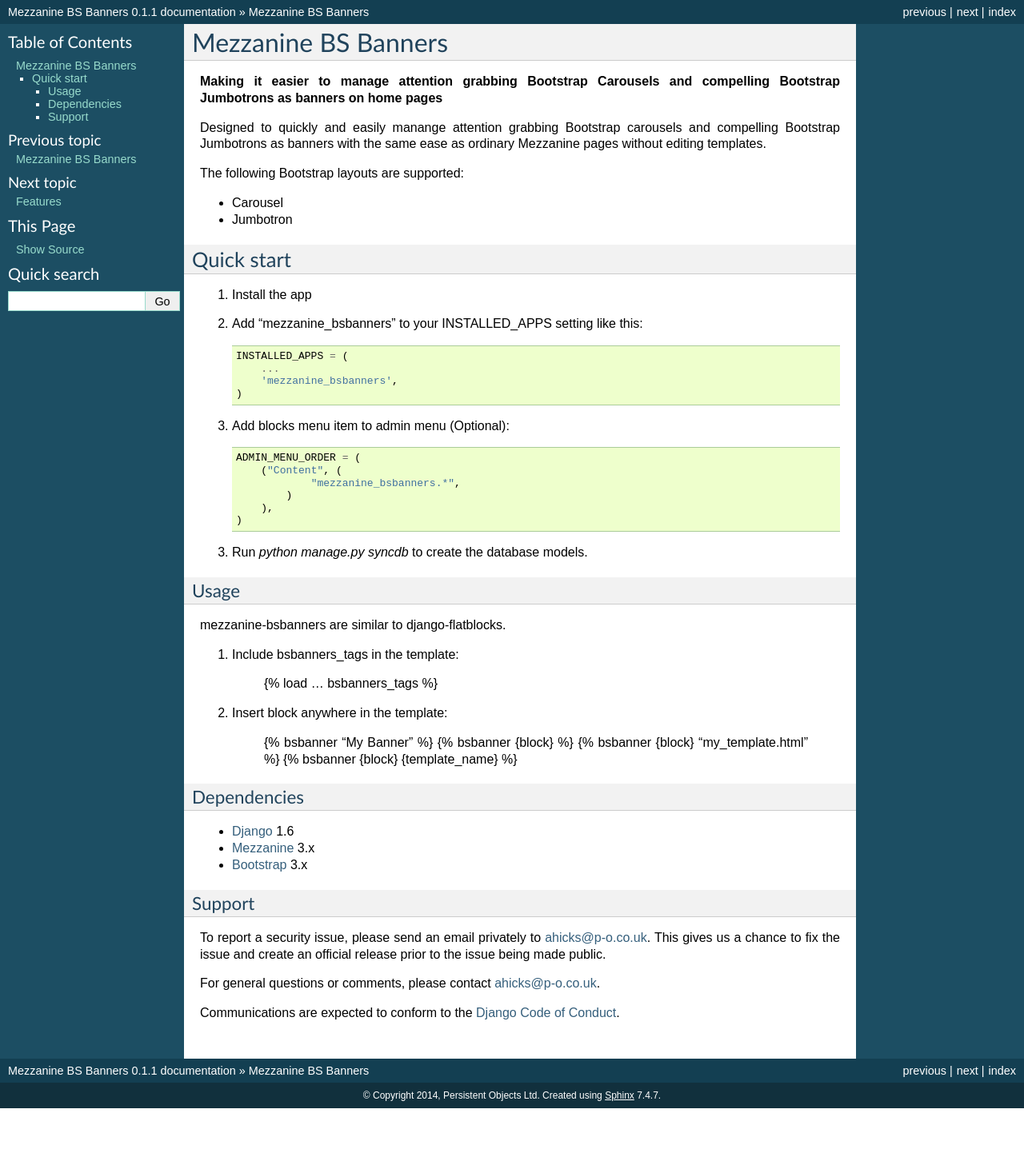
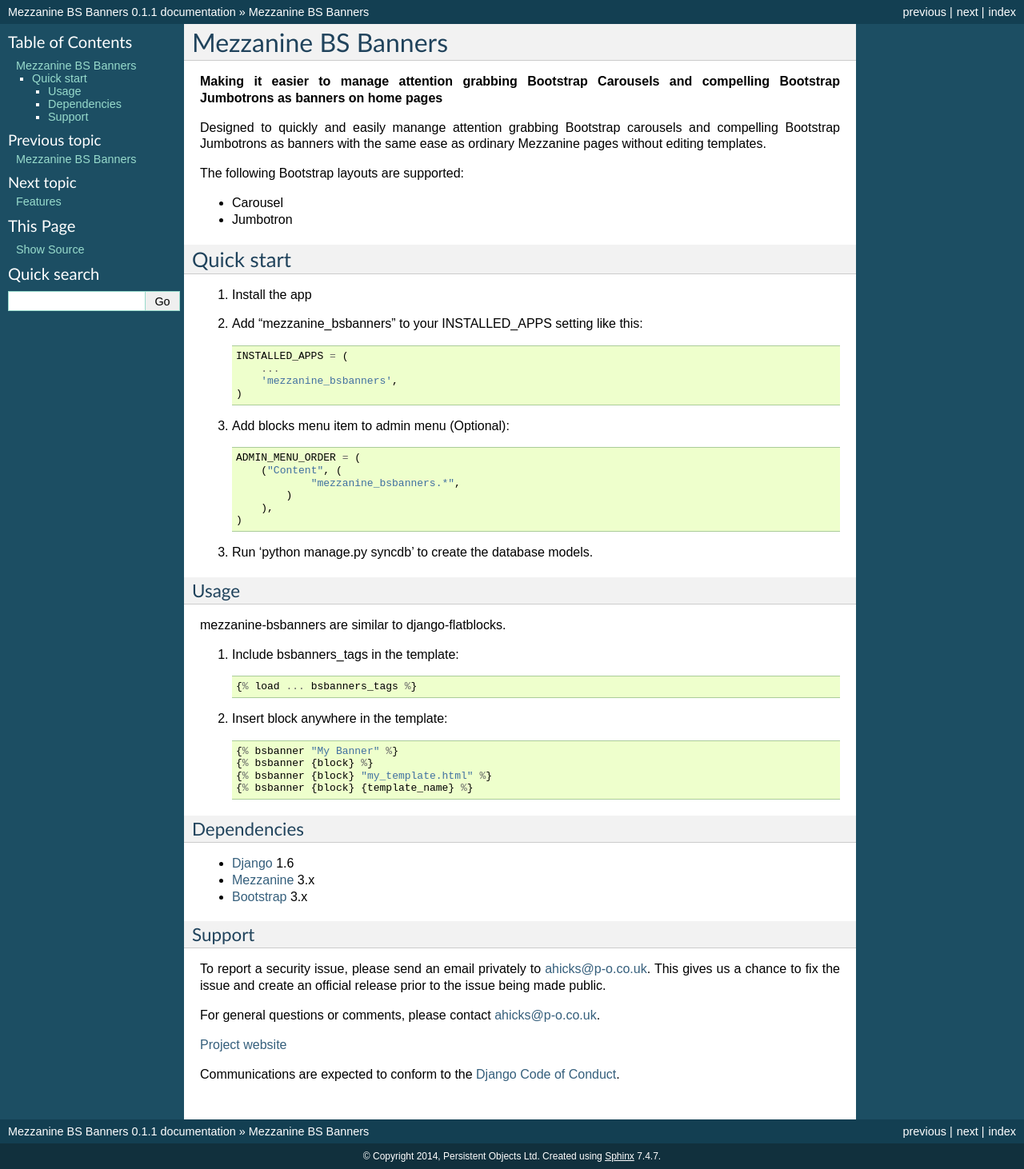
Before and after one commit to alan-hicks/mezzanine-bsbanners, a Sphinx documentation site: the page built from docs/README.rst, in a window 1280 px wide. Shown: the whole page at 80% size. Built offline with Sphinx 7.4.7, drawn with Linux system fonts in a browser that asks for light colours; before the commit the page ends 1386 px from its top, so only the background shows below that.

Commit message:
Added website link

```diff
--- a/docs/README.rst
+++ b/docs/README.rst
@@ -36,17 +36,17 @@
     )
 
 
-3. Run `python manage.py syncdb` to create the database models.
+3. Run 'python manage.py syncdb' to create the database models.
 
 Usage
 =====
 mezzanine-bsbanners are similar to django-flatblocks.
 
-1. Include bsbanners_tags in the template:
+1. Include bsbanners_tags in the template::
 
     {% load ... bsbanners_tags %}
 
-2. Insert block anywhere in the template:
+2. Insert block anywhere in the template::
 
     {% bsbanner "My Banner" %}
     {% bsbanner {block} %}
@@ -70,6 +70,8 @@
 
 For general questions or comments, please contact  `ahicks@p-o.co.uk`_.
 
+`Project website`_
+
 Communications are expected to conform to the `Django Code of Conduct`_.
 
 .. GENERAL LINKS
@@ -79,6 +81,7 @@
 .. _`Django Code of Conduct`: https://www.djangoproject.com/conduct/
 .. _`Python`: http://python.org/
 .. _`Persistent Objects Ltd`: http://p-o.co.uk/
+.. _`Project website`: http://p-o.co.uk/tech-articles/mezzanine-bootstrap-banners/
 .. _`Mezzanine`: http://mezzanine.jupo.org
 
 
--- a/setup.py
+++ b/setup.py
@@ -13,14 +13,14 @@
 
 setup(
     name='mezzanine-bsbanners',
-    version='0.1.1',
+    version='0.1.2',
     packages=['mezzanine_bsbanners'],
     include_package_data=True,
     license='BSD License',
     description=DESCRIPTION,
     long_description=README,
     url='http://p-o.co.uk/tech-articles/mezzanine-bootstrap-banners/',
-    download_url='http://p-o.co.uk/tech-articles/mezzanine-bootstrap-banners/',
+    download_url='https://pypi.python.org/pypi/mezzanine-bsbanners',
     author='Alan Hicks',
     author_email='ahicks@p-o.co.uk',
     requires=['mezzanine'],
```
